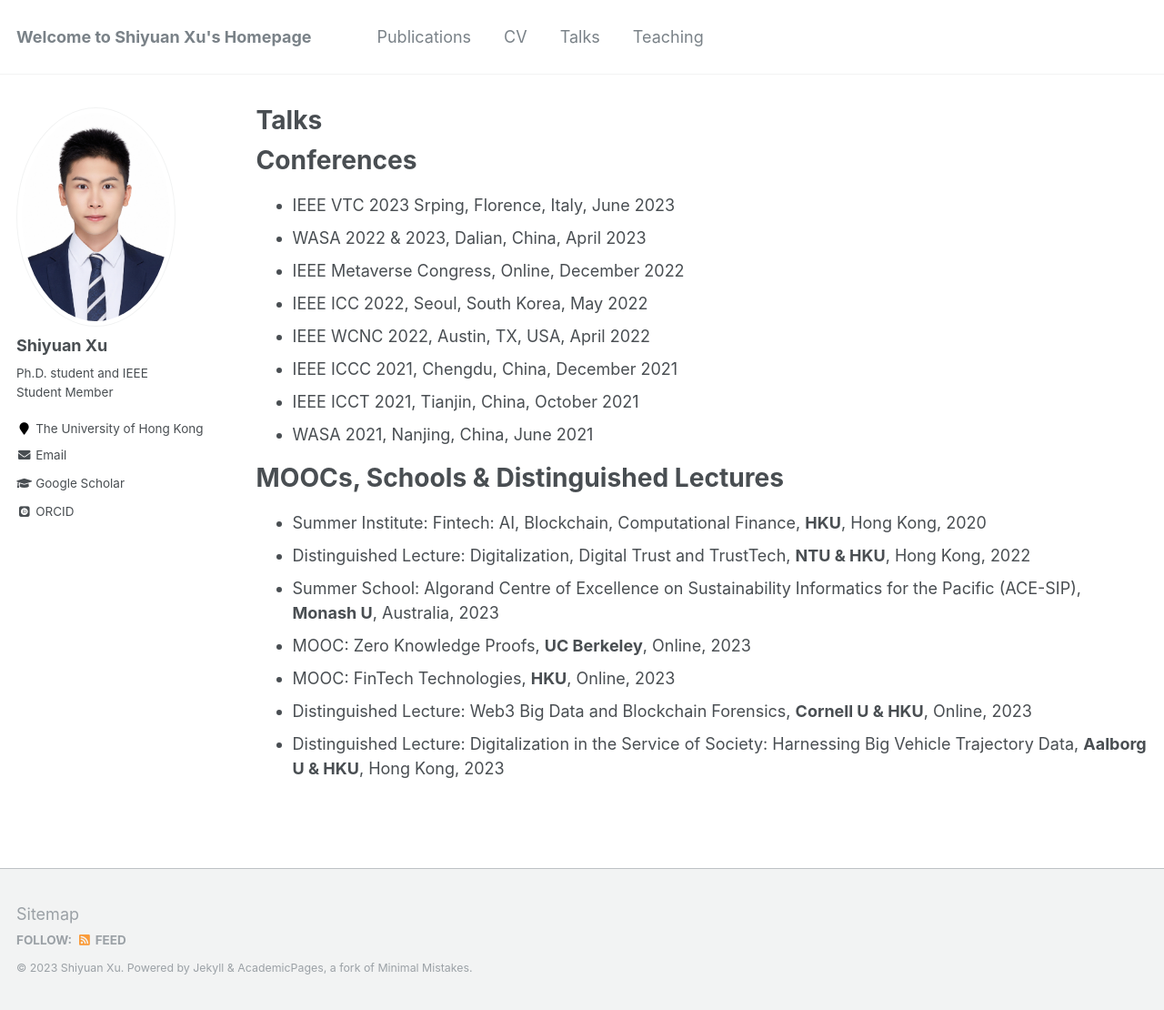
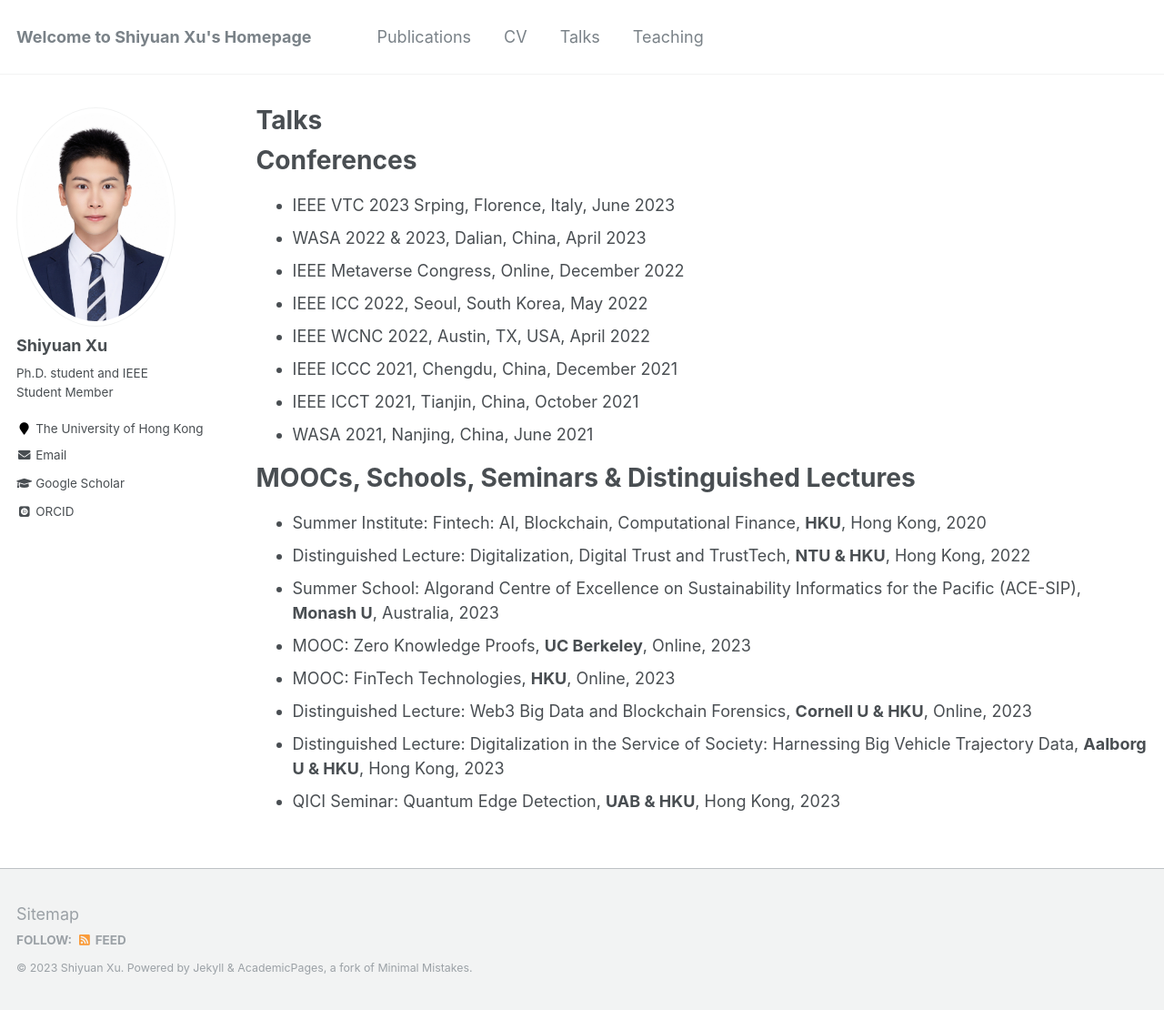
Before and after one commit to shiyuanjack/shiyuanjack.github.io, a Jekyll site: the page built from _pages/talks.md, in a window 1280 px wide and 1110 px high. Shown: the whole window at 91% size. Built offline with Jekyll 4.4.1, drawn with Linux system fonts in a browser that asks for light colours; some web fonts are replaced.

Commit message:
talks.md

```diff
--- a/_pages/talks.md
+++ b/_pages/talks.md
@@ -21,7 +21,7 @@ Conferences
 * WASA 2021, Nanjing, China, June 2021
 
 
-MOOCs, Schools & Distinguished Lectures
+MOOCs, Schools, Seminars & Distinguished Lectures
 ======
 * Summer Institute: Fintech: AI, Blockchain, Computational Finance, **HKU**, Hong Kong, 2020
 * Distinguished Lecture: Digitalization, Digital Trust and TrustTech, **NTU & HKU**, Hong Kong, 2022
@@ -30,3 +30,4 @@ MOOCs, Schools & Distinguished Lectures
 * MOOC: FinTech Technologies, **HKU**, Online, 2023
 * Distinguished Lecture: Web3 Big Data and Blockchain Forensics, **Cornell U & HKU**, Online, 2023
 * Distinguished Lecture: Digitalization in the Service of Society: Harnessing Big Vehicle Trajectory Data, **Aalborg U & HKU**, Hong Kong, 2023
+* QICI Seminar: Quantum Edge Detection, **UAB & HKU**, Hong Kong, 2023
```
